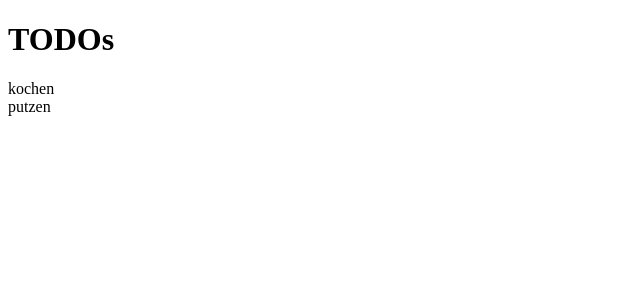
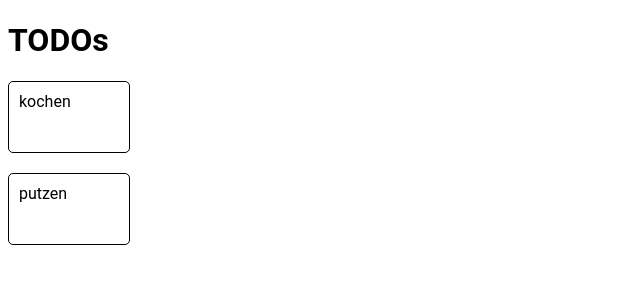
Before and after one commit to Flooooooooooorian/todo-security, a React (Vite) app in the folder frontend/: page / in a window 1280 px wide. Shown: the top 300 px of the page, without its empty margins (0-640 px from the left). Built offline with nearby package versions, Linux system fonts and the light colour scheme.

Commit message:
Style list of items

```diff
--- a/frontend/src/TodoCard.tsx
+++ b/frontend/src/TodoCard.tsx
@@ -6,7 +6,7 @@ type Props = {
 
 export default function TodoCard(props: Props) {
     return (
-        <div>
+        <div className="todo-card">
             {props.todo.description}
         </div>
     );
--- a/frontend/src/index.css
+++ b/frontend/src/index.css
@@ -0,0 +1,12 @@
+body {
+    font-family: 'Roboto', sans-serif;
+}
+
+.todo-card {
+    border: solid 1px black;
+    border-radius: 5px;
+    height: 50px;
+    width: 100px;
+    margin-bottom: 20px;
+    padding: 10px;
+}
```
